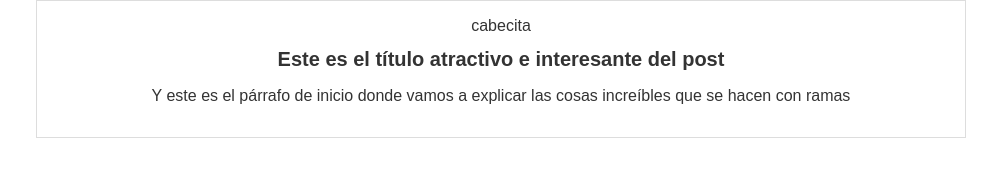
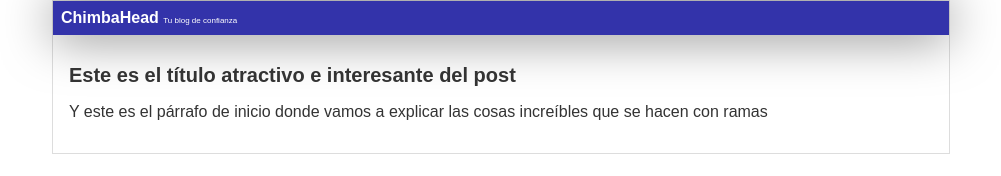
Before and after one commit to MauricioGarciaZapata/Curso_git_hub_platzi, a plain HTML site: page index.html in a window 1280 px wide. Shown: the whole page, without its empty margins (139-1140 px from the left). Drawn offline with Linux system fonts and the light colour scheme.

Commit message:
Cabecera azul

```diff
--- a/index.html
+++ b/index.html
@@ -10,15 +10,14 @@
 <body>
     <div id="container">
         <div id="cabecera">
-            cabecita
+            ChimbaHead <span id="tagline">Tu blog de confianza</span>
         </div>
         <div id="post">
             <h1>Este es el título
                 atractivo e interesante del
-                post
-            </h1>
-            <p>
-                Y este es el párrafo de
+                post</h1>
+
+            <p> Y este es el párrafo de
                 inicio donde vamos a explicar
                 las cosas increíbles que se hacen
                 con ramas
--- a/style.css
+++ b/style.css
@@ -7,10 +7,26 @@ body{
     padding: 0;
 
 }
+#cabecera{
+    background: #33A;
+    color:white;
+    box-shadow: 0px 2px 50px 0px rgba(0, 0, 0, 0.5);
+    font-weight: bold;
+    margin: 0;
+    padding: 0.5em;
+
+
+}
+#cabecera #tagline{
+    padding: 1em 0 0 0;
+    font-weight:normal ;
+    font-size: 0.5em;
+
+}
 #container{
     width: 70%;
-    padding: 1em;
-    /* text-align: left; */
+    padding: 0;
+    text-align: left;
     border: 1px solid #ddd;
     margin: 0 auto;
 
@@ -19,3 +35,6 @@ body{
     font-size: 20px;
 
 }
+#post{
+    padding: 1em;
+}
```
